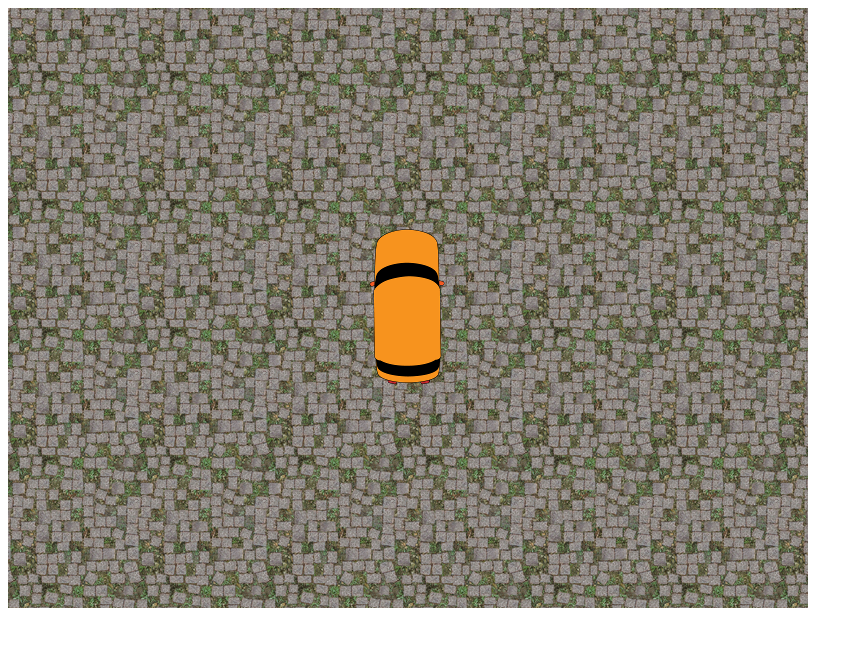
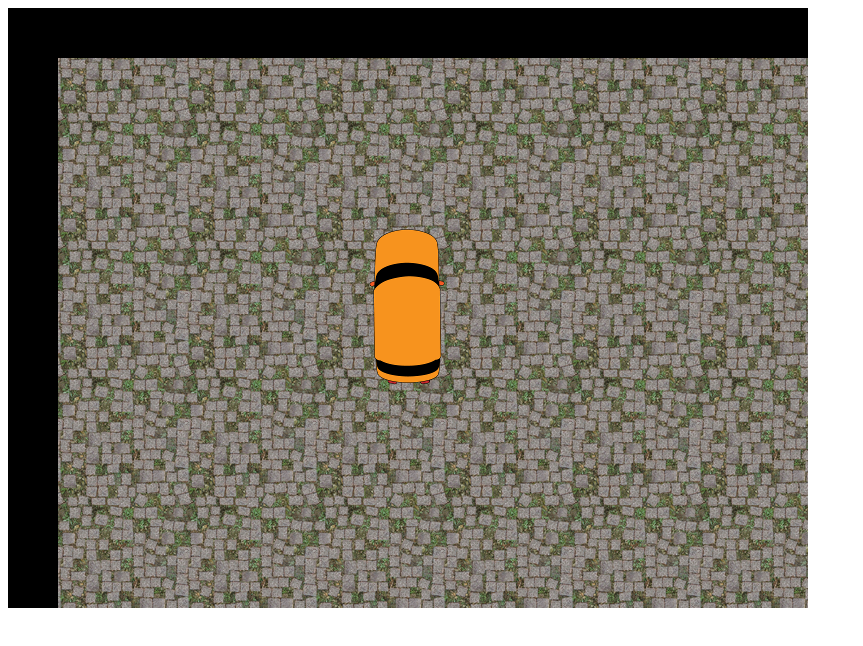
Before and after one commit to otterthecat/phaser-test, a plain HTML site: page hello-phaser/index.html in a window 1280 px wide. Shown: the whole page, without its empty margins (0-863 px from the left). Drawn offline with Linux system fonts and the light colour scheme; animation ran at ten frames a second.

Commit message:
added camera lock and expanded world

```diff
--- a/hello-phaser/index.html
+++ b/hello-phaser/index.html
@@ -11,7 +11,7 @@
 
     window.onload = function() {
 
-        var game = new Phaser.Game(800, 600, Phaser.AUTO, 'drive-test', {
+        var game = new Phaser.Game(800, 600, Phaser.CANVAS, 'drive-test', {
             preload: preload,
             create: create,
             update: update,
@@ -26,7 +26,7 @@
 
         function create () {
             game.physics.startSystem(Phaser.Physics.AUTO);
-            terrain = game.add.tileSprite(0, 0, 800, 600, 'terrain');
+            terrain = game.add.tileSprite(50, 50, 1900, 1900, 'terrain');
 
             car = game.add.sprite(game.world.centerX, game.world.centerY, 'car');
             car.name = 'car';
@@ -39,6 +39,8 @@
             car.body.allowRotation = true;
             car.body.immovable = true;
 
+            game.world.setBounds(0, 0, 2000, 2000);
+            game.camera.follow(car);
             cursors = game.input.keyboard.createCursorKeys();
         }
 
```
